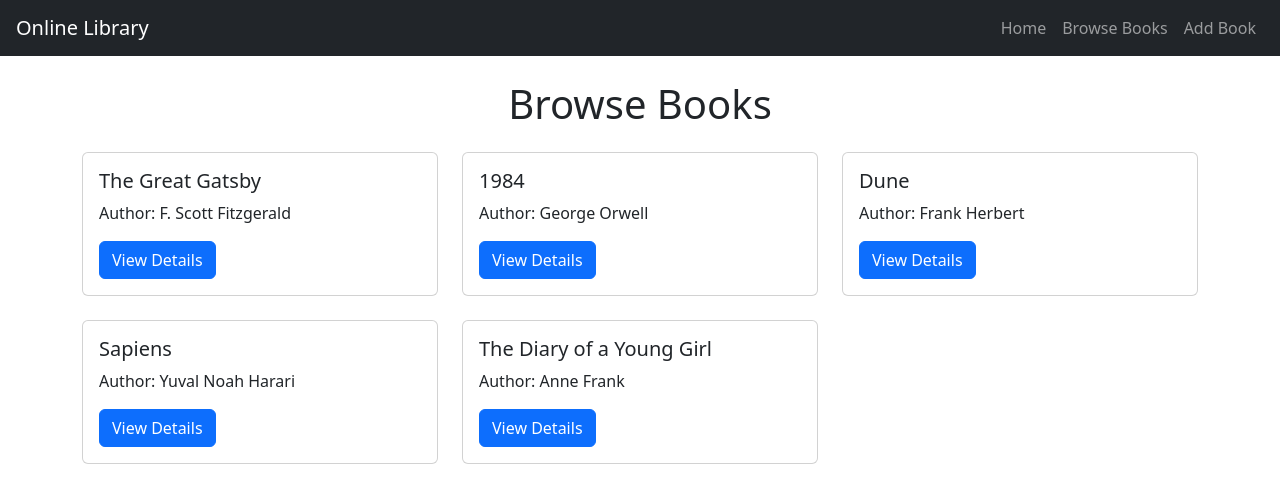
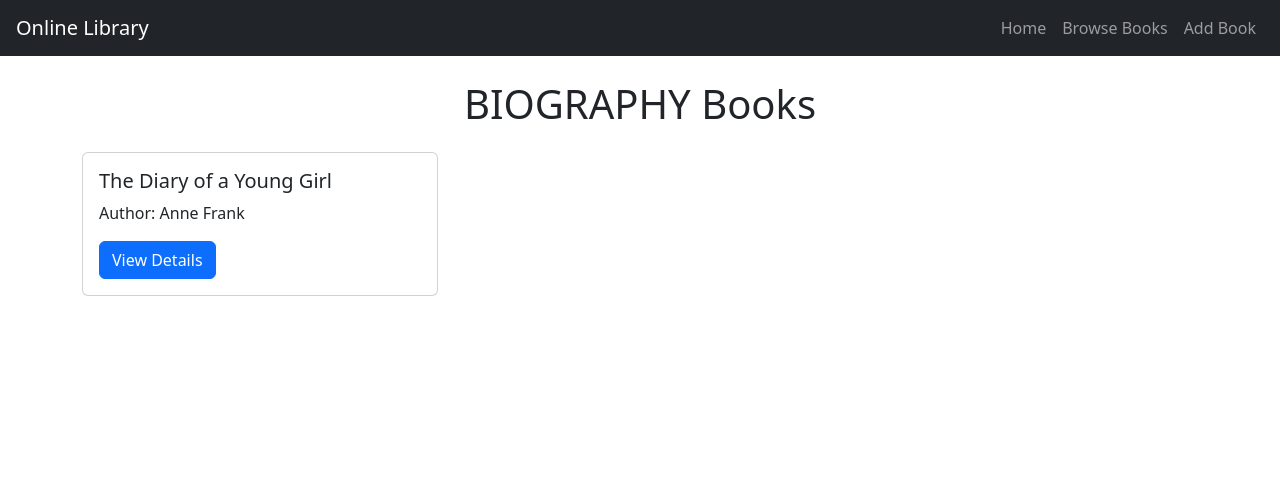
Before and after one commit to TriptiThakur2003/onlineLibrary, a React (Vite) app: page /books/biography in a window 1280 px wide. Shown: the top 502 px of the page. Built offline with nearby package versions, Linux system fonts and the light colour scheme.

Commit message:
Added dynamic routing to filter books by category

```diff
--- a/src/pages/BrowseBooks.jsx
+++ b/src/pages/BrowseBooks.jsx
@@ -2,21 +2,34 @@
 import Navbar from '../components/Navbar'
 import BookCard from '../components/BookCard'
 import booksData from '../data/booksData'
+import { useParams } from 'react-router-dom'
 
 function BrowseBooks() {
+  const { category } = useParams()
+
+  const filteredBooks = category
+    ? booksData.filter((book) => book.category === category)
+    : booksData
+
   return (
     <>
       <Navbar />
 
       <div className="container mt-4">
-        <h1 className="text-center mb-4">Browse Books</h1>
+        <h1 className="text-center mb-4">
+          {category ? `${category.toUpperCase()} Books` : 'Browse Books'}
+        </h1>
 
         <div className="row">
-          {booksData.map((book) => (
-            <div className="col-md-4 mb-4" key={book.id}>
-              <BookCard book={book} />
-            </div>
-          ))}
+          {filteredBooks.length > 0 ? (
+            filteredBooks.map((book) => (
+              <div className="col-md-4 mb-4" key={book.id}>
+                <BookCard book={book} />
+              </div>
+            ))
+          ) : (
+            <p className="text-center">No books found in this category.</p>
+          )}
         </div>
       </div>
     </>
```
